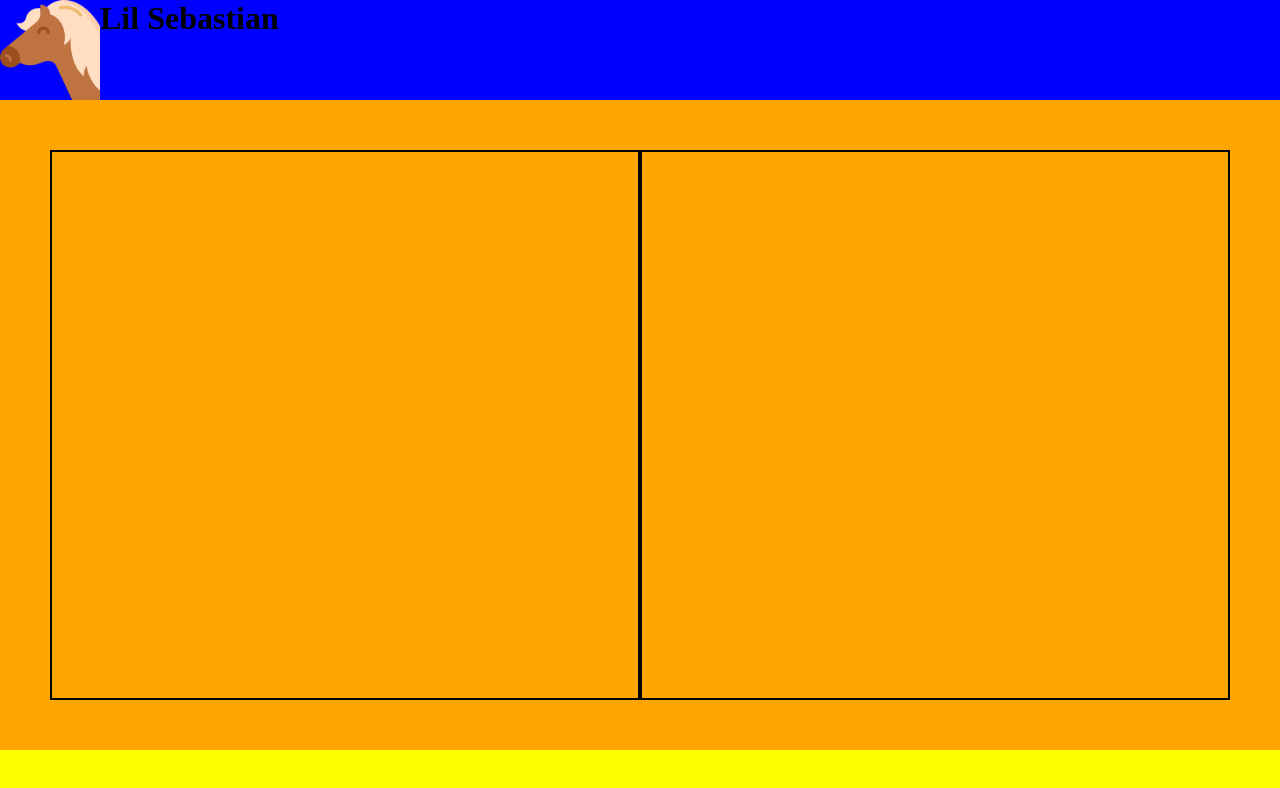
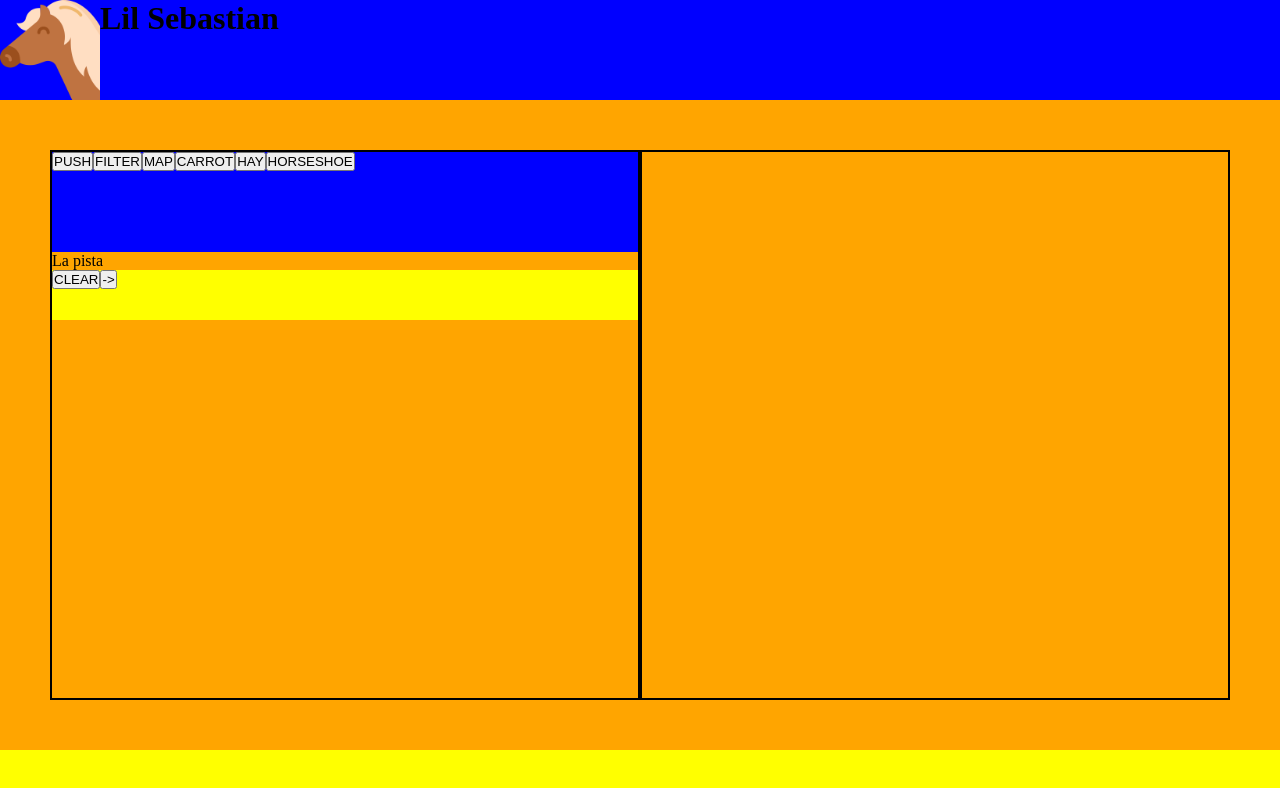
Before and after one commit to decolorblau/Lil-Sebastian-Vue, a Vue app: page / in a window 1280 px wide. Shown: the top 788 px of the page. Built offline with nearby package versions, Linux system fonts and the light colour scheme.

Commit message:
Add PanelBoard and Array in Home

```diff
--- a/src/components/BoardPanel.vue
+++ b/src/components/BoardPanel.vue
@@ -73,8 +73,8 @@ export default defineComponent({
           break;
       }
     },
-    onClickClear,
-    onClickNext,
+    // onClickClear,
+    // onClickNext,
   },
 });
 </script>
--- a/src/views/Home.vue
+++ b/src/views/Home.vue
@@ -1,12 +1,20 @@
 <template>
-  <div class="board board--boardpanel"></div>
-  <div class="board board--viewpanel"></div>
+  <div class="board board--boardpanel">
+    <BoardPanel />
+  </div>
+  <div class="board board--viewpanel">
+    <Array array="" />
+    <Array array="" />
+  </div>
 </template>
 
 <script>
+import BoardPanel from "@/components/BoardPanel.vue";
+import Array from "@/components/Array.vue";
+
 export default {
   name: "Home",
-  components: {},
+  components: { BoardPanel, Array },
 };
 </script>
 
```
